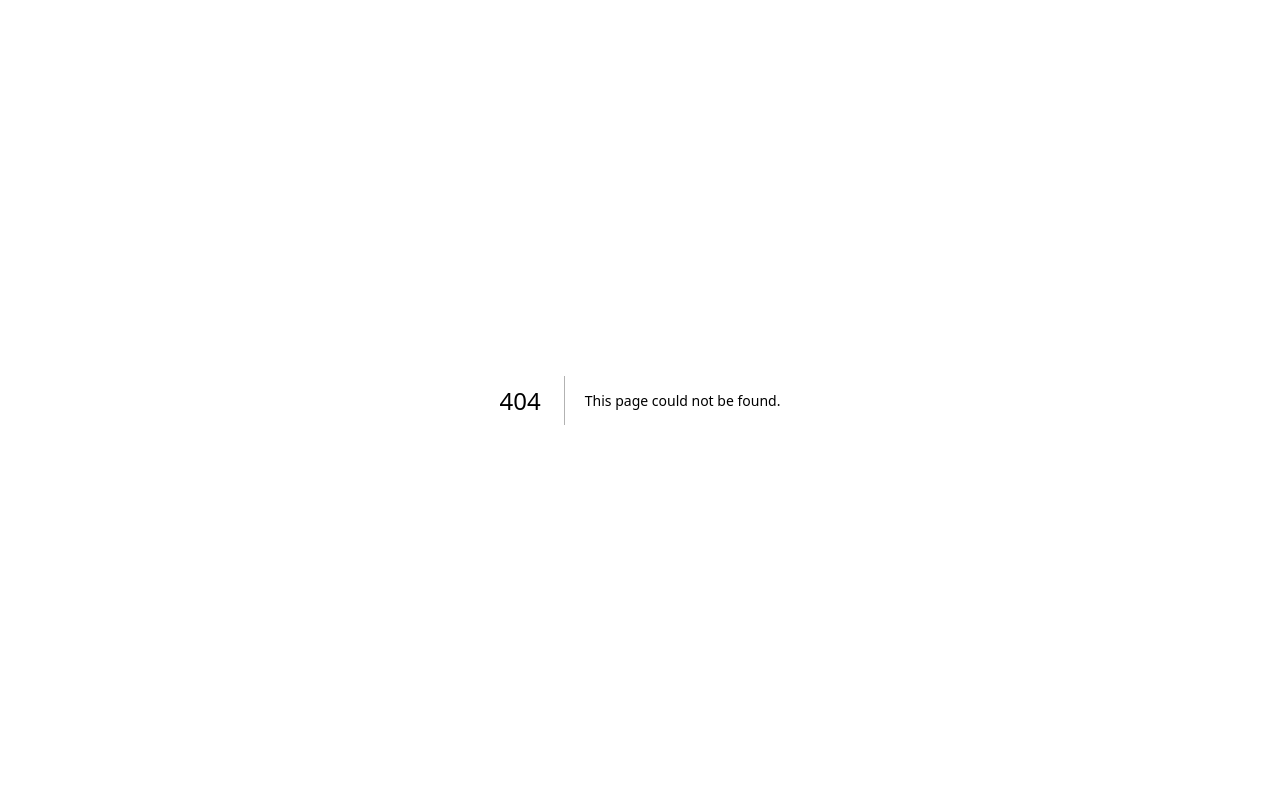
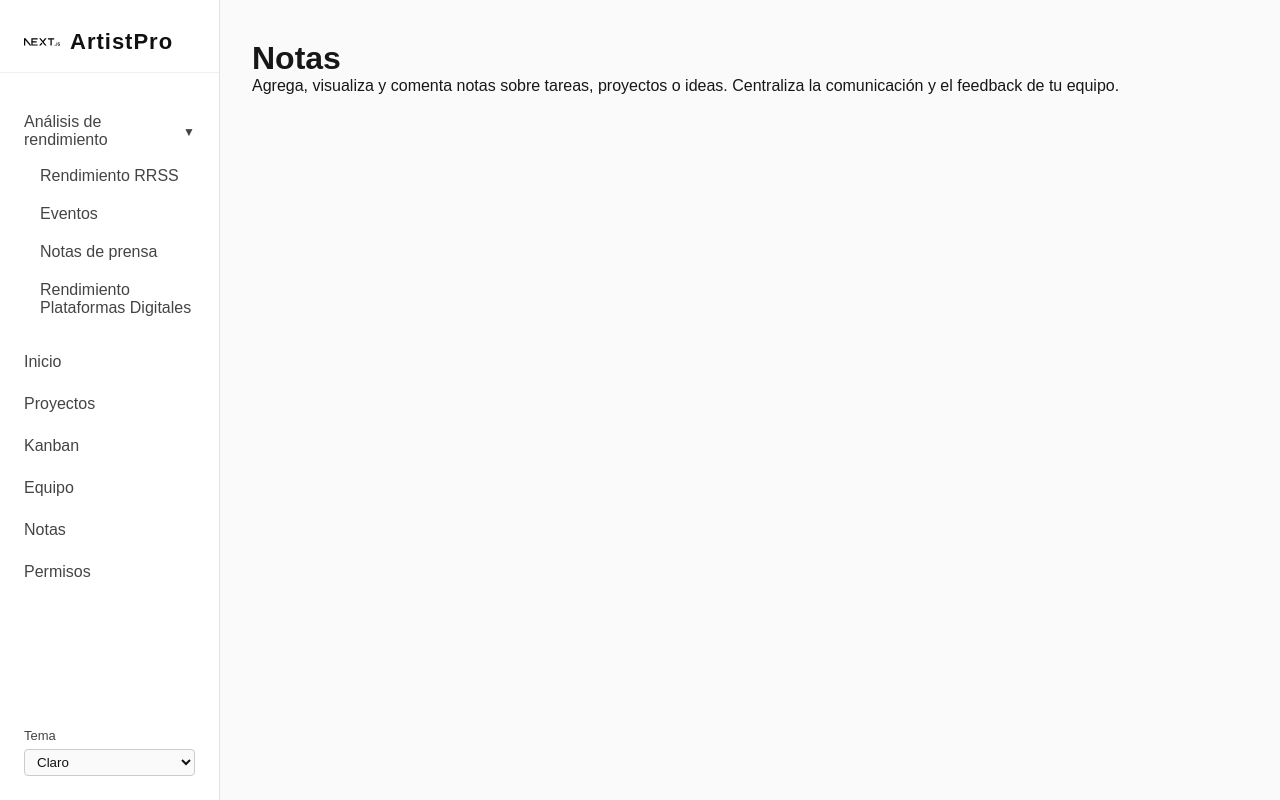
Before and after one commit to fsilvaluco/app-artistpro, a Next.js app: page /notas in a window 1280 px wide. Before the commit this address had no page. Built offline with nearby package versions, Linux system fonts and the light colour scheme.

Commit message:
Va avanzando bien, tengo el esqueleto de la aplicación y las rutas principales creadas. Ahora voy a añadir las páginas que faltan y a ajustar el sidebar para que muestre los enlaces correctos. Francisco trabajó en esto

```diff
--- /dev/null
+++ b/src/app/notas/page.js
@@ -0,0 +1,11 @@
+"use client";
+import Sidebar from "../../components/Sidebar";
+
+export default function NotasPage() {
+  return (
+    <Sidebar>
+      <h1>Notas</h1>
+      <p>Agrega, visualiza y comenta notas sobre tareas, proyectos o ideas. Centraliza la comunicación y el feedback de tu equipo.</p>
+    </Sidebar>
+  );
+}
--- a/src/components/Sidebar.js
+++ b/src/components/Sidebar.js
@@ -1,8 +1,10 @@
 import Image from "next/image";
 import styles from "./Sidebar.module.css";
 import Link from "next/link";
+import { useState } from "react";
 
 export default function Sidebar({ children, theme, setTheme }) {
+  const [open, setOpen] = useState({ analisis: true });
   return (
     <div className={styles.layout}>
       <aside className={styles.sidebar}>
@@ -11,19 +13,74 @@ export default function Sidebar({ children, theme, setTheme }) {
           <span className={styles.logoText}>ArtistPro</span>
         </div>
         <nav className={styles.nav}>
-          <Link href="/inicio" className={styles.link}>Inicio</Link>
-          <Link href="/proyectos" className={styles.link}>Proyectos</Link>
-          <Link href="/kanban" className={styles.link}>Kanban</Link>
-          <Link href="/equipo" className={styles.link}>Equipo</Link>
-          <Link href="/notas" className={styles.link}>Notas</Link>
-          <Link href="/permisos" className={styles.link}>Permisos</Link>
+          <div className={styles.menuGroup}>
+            <button
+              className={styles.menuButton}
+              onClick={() => setOpen((o) => ({ ...o, analisis: !o.analisis }))}
+            >
+              Análisis de rendimiento
+              <span
+                className={
+                  open.analisis ? styles.arrowDown : styles.arrowRight
+                }
+              ></span>
+            </button>
+            {open.analisis && (
+              <div className={styles.subMenu}>
+                <Link
+                  href="/analisis/rrss"
+                  className={styles.link}
+                >
+                  Rendimiento RRSS
+                </Link>
+                <Link
+                  href="/analisis/eventos"
+                  className={styles.link}
+                >
+                  Eventos
+                </Link>
+                <Link
+                  href="/analisis/prensa"
+                  className={styles.link}
+                >
+                  Notas de prensa
+                </Link>
+                <Link
+                  href="/analisis/plataformas"
+                  className={styles.link}
+                >
+                  Rendimiento Plataformas Digitales
+                </Link>
+              </div>
+            )}
+          </div>
+          <Link href="/inicio" className={styles.link}>
+            Inicio
+          </Link>
+          <Link href="/proyectos" className={styles.link}>
+            Proyectos
+          </Link>
+          <Link href="/kanban" className={styles.link}>
+            Kanban
+          </Link>
+          <Link href="/equipo" className={styles.link}>
+            Equipo
+          </Link>
+          <Link href="/notas" className={styles.link}>
+            Notas
+          </Link>
+          <Link href="/permisos" className={styles.link}>
+            Permisos
+          </Link>
         </nav>
         <div className={styles.themeSection}>
-          <label htmlFor="theme-select" className={styles.themeLabel}>Tema</label>
+          <label htmlFor="theme-select" className={styles.themeLabel}>
+            Tema
+          </label>
           <select
             id="theme-select"
             value={theme}
-            onChange={e => setTheme(e.target.value)}
+            onChange={(e) => setTheme(e.target.value)}
             className={styles.themeSelect}
           >
             <option value="light">Claro</option>
--- a/src/components/Sidebar.module.css
+++ b/src/components/Sidebar.module.css
@@ -62,6 +62,45 @@
   background: var(--bg);
   color: var(--text);
 }
+.menuGroup {
+  margin-bottom: 12px;
+}
+.menuButton {
+  width: 100%;
+  background: none;
+  border: none;
+  color: var(--text2);
+  font-size: 16px;
+  text-align: left;
+  padding: 8px 0;
+  border-radius: 4px;
+  cursor: pointer;
+  display: flex;
+  align-items: center;
+  justify-content: space-between;
+  transition: background 0.15s;
+}
+.menuButton:hover {
+  background: #2221;
+  color: var(--text);
+}
+.subMenu {
+  display: flex;
+  flex-direction: column;
+  gap: 4px;
+  padding-left: 16px;
+  margin-top: 2px;
+}
+.arrowDown::after {
+  content: "▼";
+  font-size: 12px;
+  margin-left: 8px;
+}
+.arrowRight::after {
+  content: "▶";
+  font-size: 12px;
+  margin-left: 8px;
+}
 .main {
   flex: 1;
   padding: 40px 32px;
```
Also changed, not shown: src/app/analisis/eventos/page.js (added, +11 -0 lines), src/app/analisis/plataformas/page.js (added, +11 -0 lines), src/app/analisis/prensa/page.js (added, +11 -0 lines), src/app/analisis/rrss/page.js (added, +11 -0 lines), src/app/equipo/page.js (added, +11 -0 lines), src/app/kanban/page.js (added, +11 -0 lines), src/app/permisos/page.js (added, +11 -0 lines), src/app/proyectos/page.js (added, +11 -0 lines).
